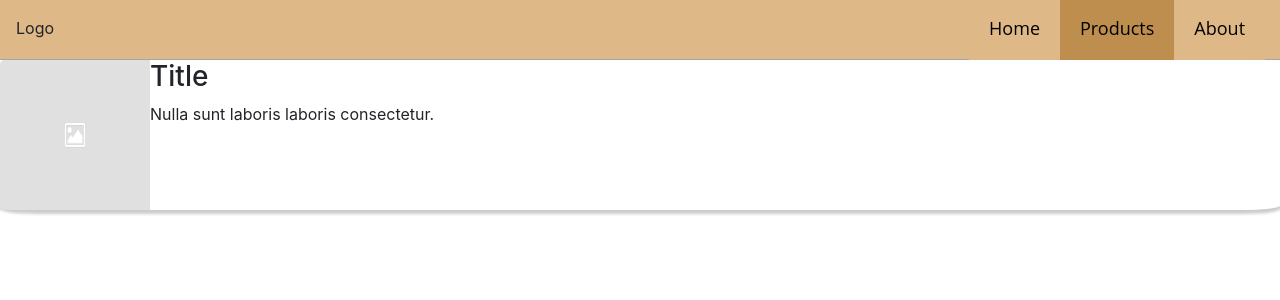
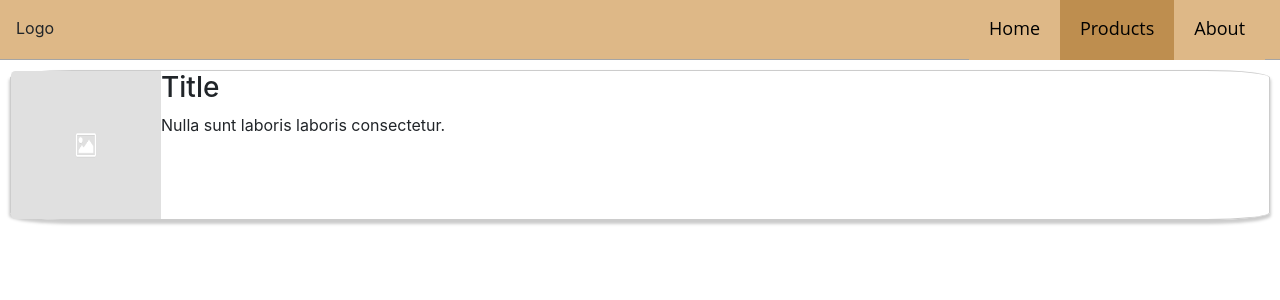
Before and after one commit to EdwinZM/wailani, a React (Create React App) app in the folder wailani-app/: page /products in a window 1280 px wide. Shown: the top 300 px of the page. Built offline with nearby package versions, Linux system fonts and the light colour scheme.

Commit message:
Commiting with product id routing

```diff
--- a/wailani-app/src/Components/Layout/Cards/Card/Card.js
+++ b/wailani-app/src/Components/Layout/Cards/Card/Card.js
@@ -5,7 +5,7 @@ import classes from './Card.module.css';
 function myCard(props) {
 
     return (
-        <div className={classes.Card}>
+        <div className={classes.Card} onClick={props.click}>
             <Card style={{ width: '18rem' }}>
             <Card.Img variant="top" src={props.image}/>
             <Card.Body>
--- a/wailani-app/src/Components/Layout/Cards/Cards.js
+++ b/wailani-app/src/Components/Layout/Cards/Cards.js
@@ -15,21 +15,17 @@ const Cards = (props) => {
     //create a loop to fetch six products and put them in cards.
     //Get rid of this component since we won't use it, import the card individualy
     //to each component.
-    const productRedirect = () => {
-        let path = '/products/:id';
-        window.location.pathname = path
-    }
 
     return (
         <div className={classes.Cards}>
-            <Card image={imageState} title={titleState} text={textState} onClick={productRedirect}/>
-            <Card image={imageState} title={titleState} text={textState} onClick={productRedirect}/>
-            <Card image={imageState} title={titleState} text={textState} onClick={productRedirect}/>
-            <Card image={imageState} title={titleState} text={textState} onClick={productRedirect}/>
-            <Card image={imageState} title={titleState} text={textState} onClick={productRedirect}/>
-            <Card image={imageState} title={titleState} text={textState} onClick={productRedirect}/>
-            <Card image={imageState} title={titleState} text={textState} onClick={productRedirect}/>
-            <Card image={imageState} title={titleState} text={textState} onClick={productRedirect}/>
+            <Card image={imageState} title={titleState} text={textState} click={props.clicked}/>
+            <Card image={imageState} title={titleState} text={textState} click={props.clicked}/>
+            <Card image={imageState} title={titleState} text={textState} click={props.clicked}/>
+            <Card image={imageState} title={titleState} text={textState} click={props.clicked}/>
+            <Card image={imageState} title={titleState} text={textState} click={props.clicked}/>
+            <Card image={imageState} title={titleState} text={textState} click={props.clicked}/>
+            <Card image={imageState} title={titleState} text={textState} click={props.clicked}/>
+            <Card image={imageState} title={titleState} text={textState} click={props.clicked}/>
         </div>
     )
 }
--- a/wailani-app/src/Components/Layout/Cards/LinearCard/LinearCard.js
+++ b/wailani-app/src/Components/Layout/Cards/LinearCard/LinearCard.js
@@ -4,7 +4,7 @@ import image from '../../../../Images/unnamed.png';
 
 function LinearCard(props) {
     return (
-        <div className={classes.LinearCard}>
+        <div className={classes.LinearCard} onClick={props.clicked}>
             <img src={image} alt='product'
             className={classes.Image}/>
             <h3>{props.title}</h3>
--- a/wailani-app/src/Components/Layout/Cards/LinearCard/LinearCard.module.css
+++ b/wailani-app/src/Components/Layout/Cards/LinearCard/LinearCard.module.css
@@ -3,7 +3,8 @@
     height: 150px;
     box-sizing: border-box;
     box-shadow: 0 3px 3px 1px rgb(204, 204, 204);
-    border-radius: 3%;
+    border: 1px solid rgb(204, 204, 204);
+    border-radius: 5%;
     margin: 20px 0;
 }
 
--- a/wailani-app/src/Containers/Home.js
+++ b/wailani-app/src/Containers/Home.js
@@ -3,14 +3,21 @@ import Toolbar from '../Components/Toolbar/Toolbar';
 import Slider from '../Components/Layout/Slider/Slider';
 import Cards from '../Components/Layout/Cards/Cards';
 import classes from './Home.module.css';
+import {useHistory} from 'react-router-dom';
 
-function Home() {
+
+function Home(props) {
+    const history = useHistory();
+    const productRedirect = () => {
+        history.push('/products/:id')
+    }
+
     return (
         <Fragment>
          <Toolbar/>
          <Slider/>
          <div className={classes.Cards}>
-         <Cards/>
+         <Cards clicked={productRedirect}/>
          </div>
         </Fragment>
     )
--- a/wailani-app/src/Containers/ProductId.module.css
+++ b/wailani-app/src/Containers/ProductId.module.css
@@ -36,7 +36,7 @@
 
 @media (min-width: 500px) {
     .Body {
-        margin: 80px 200px 20px 200px;
+        margin: 70px 325px 10px 325px;
         box-shadow: 0 3px 3px 1px rgb(204, 204, 204);
         border-radius: 5%;
         box-sizing: border-box;
--- a/wailani-app/src/Containers/Products.js
+++ b/wailani-app/src/Containers/Products.js
@@ -2,12 +2,17 @@ import React from 'react';
 import Toolbar from '../Components/Toolbar/Toolbar';
 import LinearCard from '../Components/Layout/Cards/LinearCard/LinearCard';
 import classes from './Products.module.css';
+import {useHistory} from 'react-router-dom';
 
 function Products() {
+    const history = useHistory();
+    const productRedirect = () => {
+        history.push('/products/:id')
+    }
     return (
         <div className={classes.Products}>
             <Toolbar/>
-            <LinearCard title={'Title'}>Nulla sunt laboris laboris consectetur. </LinearCard>
+            <LinearCard title={'Title'} clicked={productRedirect}>Nulla sunt laboris laboris consectetur. </LinearCard>
         </div>
     )
 };
--- a/wailani-app/src/Containers/Products.module.css
+++ b/wailani-app/src/Containers/Products.module.css
@@ -1,3 +1,3 @@
 .Products {
-    margin-top: 60px;
+    margin: 70px 10px 10px;
 }
```
Also changed, not shown: 1 other file (tests, documents, lock files or other folders).
